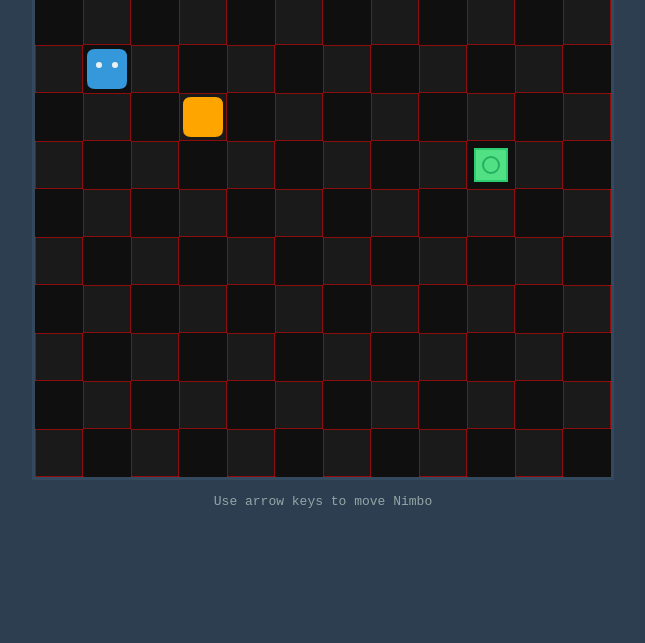
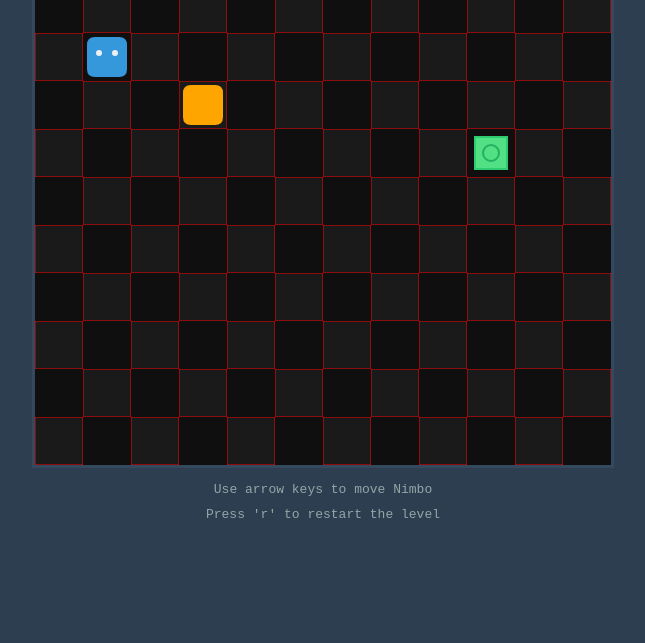
Before and after one commit to PatriciaJacob/NimboRush, a website built with Vite: page index.html in a window 1280 px wide. Shown: the part 197-840 px from the top of the page, without its empty margins (317-962 px from the left). Built offline with nearby package versions, Linux system fonts and the light colour scheme.

Commit message:
fix(restart): improve restart messaging to user

```diff
--- a/index.html
+++ b/index.html
@@ -39,6 +39,7 @@
         <h1>NimboRush</h1>
         <canvas id="game-canvas"></canvas>
         <div class="info">Use arrow keys to move Nimbo</div>
+        <div class="info">Press 'r' to restart the level</div>
     </div>
     <script type="module" src="/src/index.ts"></script>
 </body>
```
